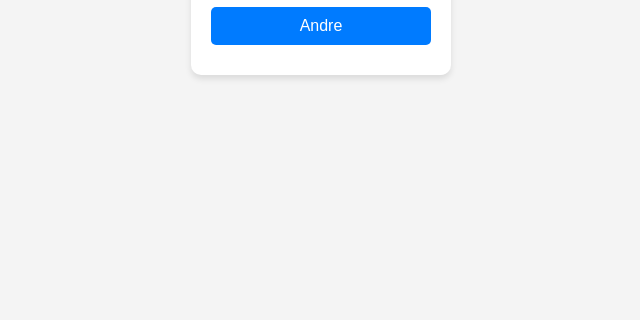
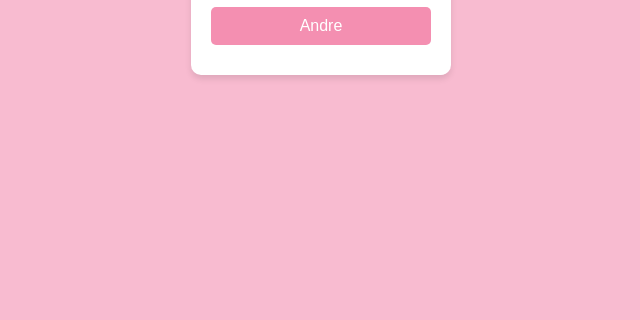
Before and after one commit to Tozesantos/RitinhaYoutuber, a plain HTML site: page index.html in a window 1280 px wide. Shown: the part 480-800 px from the top of the page, without its empty margins (319-959 px from the left). Drawn offline with Linux system fonts and the light colour scheme.

Commit message:
Update index.html

```diff
--- a/index.html
+++ b/index.html
@@ -12,7 +12,7 @@
             align-items: center;
             justify-content: center;
             height: 100vh;
-            background-color: #f4f4f4;
+            background-color: #f8bbd0;
             margin: 0;
         }
         .container {
@@ -40,12 +40,12 @@
             margin: 10px auto;
             text-decoration: none;
             color: white;
-            background-color: #007bff;
+            background-color: #f48fb1;
             border-radius: 5px;
             transition: 0.3s;
         }
         .link:hover {
-            background-color: #0056b3;
+            background-color: #ec407a;
         }
     </style>
 </head>
```
